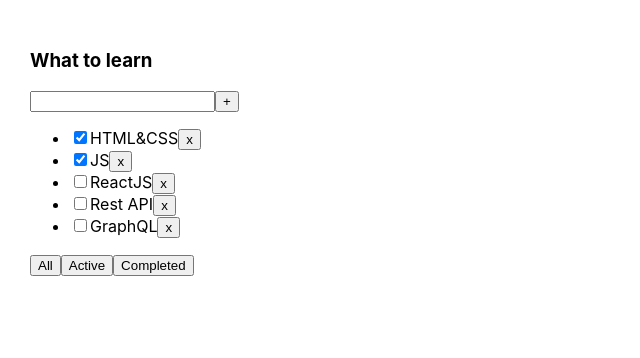
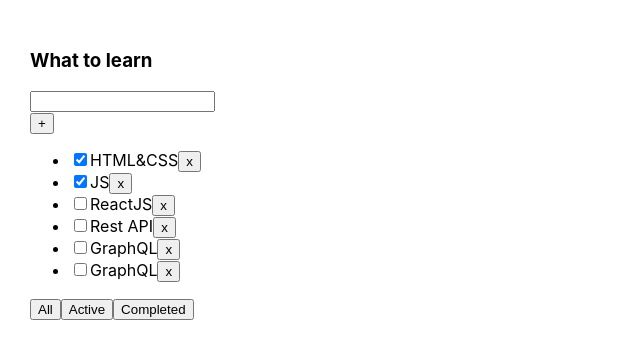
Before and after one commit to AndreySavchenkov/ToDoMain, a React (Create React App) app: page / in a window 1280 px wide. Shown: the top 358 px of the page, without its empty margins (0-640 px from the left). Built offline with nearby package versions, Linux system fonts and the light colour scheme.

Commit message:
lesson 8.04.2021

```diff
--- a/src/App.tsx
+++ b/src/App.tsx
@@ -8,11 +8,12 @@ export type FilterValuesType = "all" | "active" | "completed";
 function App() {
 
     let [tasks, setTasks] = useState([
-        {id: v1(), title: "HTML&CSS", isDone: true },
-        { id: v1(), title: "JS", isDone: true },
-        { id: v1(), title: "ReactJS", isDone: false },
-        { id: v1(), title: "Rest API", isDone: false },
-        { id: v1(), title: "GraphQL", isDone: false },
+        {id: v1(), title: "HTML&CSS", isDone: true},
+        {id: v1(), title: "JS", isDone: true},
+        {id: v1(), title: "ReactJS", isDone: false},
+        {id: v1(), title: "Rest API", isDone: false},
+        {id: v1(), title: "GraphQL", isDone: false},
+        {id: v1(), title: "GraphQL", isDone: false},
     ]);
 
     function removeTask(id: string) {
@@ -21,9 +22,7 @@ function App() {
     }
 
     let [filter, setFilter] = useState<FilterValuesType>("all");
-
     let tasksForTodolist = tasks;
-
     if (filter === "active") {
         tasksForTodolist = tasks.filter(t => t.isDone === false);
     }
@@ -35,10 +34,9 @@ function App() {
         setFilter(value);
     }
 
-    const addTask = () => {
-
-        let newTask = {id: v1(), title: 'New-Task!', isDone: false}
-        setTasks([newTask, ...tasks])
+    const AddTask = (title: string) => {
+        let newTask = {id: v1(), title: title, isDone: false};
+        setTasks([newTask,...tasks])
     }
 
     return (
@@ -47,7 +45,7 @@ function App() {
                       tasks={tasksForTodolist}
                       removeTask={removeTask}
                       changeFilter={changeFilter}
-                      addTask={addTask}
+                      AddTask={AddTask}
             />
         </div>
     );
--- /dev/null
+++ b/src/Input/Button.tsx
@@ -0,0 +1,20 @@
+import React from "react";
+
+type propsType = {
+    AddTask: (title: string) => void
+    setTitle: (title: string) => void
+    title: string
+}
+
+export const Button = (props: propsType) => {
+
+    const AddTaskHandler = () => {
+        props.AddTask(props.title);
+        props.setTitle('');
+    }
+
+    return(
+         <button onClick={AddTaskHandler}>+</button>
+
+    )
+}
--- /dev/null
+++ b/src/Input/Input.tsx
@@ -0,0 +1,33 @@
+import React, {ChangeEvent, KeyboardEvent, useState} from "react";
+
+type InputPropsType = {
+    AddTask: (title: string) => void
+    setTitle: (title: string) => void
+    title: string
+}
+
+
+export const Input = (props: InputPropsType) => {
+
+
+
+    const onChangeHandler = (event: ChangeEvent<HTMLInputElement>) => {
+        console.log(event.currentTarget.value)
+        props.setTitle(event.currentTarget.value)
+        console.log(props.title)
+    }
+
+    const onKeyPressHandler = (event: KeyboardEvent<HTMLInputElement>) => {
+
+        if(event.key === 'Enter') {
+            props.AddTask(props.title);
+            props.setTitle('');
+        }
+    }
+
+    return (
+        <div>
+            <input value={props.title} onChange={onChangeHandler} onKeyPress={onKeyPressHandler}/>
+        </div>
+    )
+}
--- a/src/Todolist.tsx
+++ b/src/Todolist.tsx
@@ -1,5 +1,7 @@
-import React from 'react';
+import React, {useState} from 'react';
 import {FilterValuesType} from './App';
+import {Input} from "./Input/Input";
+import {Button} from "./Input/Button";
 
 type TaskType = {
     id: string
@@ -12,33 +14,43 @@ type PropsType = {
     tasks: Array<TaskType>
     removeTask: (taskId: string) => void
     changeFilter: (value: FilterValuesType) => void
-    addTask: () => void
+    AddTask: (title: string) => void
 }
 
 export function Todolist(props: PropsType) {
+
+    let [title, setTitle] = useState('')
+
     return <div>
         <h3>{props.title}</h3>
-        <div>
-            <input/>
-            <button onClick={()=>{props.addTask()}}>+</button>
-        </div>
+        <Input AddTask={props.AddTask} title={title} setTitle={setTitle}/>
+        <Button title={title} AddTask={props.AddTask} setTitle={setTitle}/>
         <ul>
             {
                 props.tasks.map(t => <li key={t.id}>
-                    <input type="checkbox" checked={t.isDone}/>
+                    <input type="checkbox" checked={t.isDone} />
                     <span>{t.title}</span>
-                    <button onClick={ () => { props.removeTask(t.id) } }>x</button>
+                    <button onClick={() => {
+                        props.removeTask(t.id)
+                    }}>x
+                    </button>
                 </li>)
             }
         </ul>
         <div>
-            <button onClick={ () => { props.changeFilter("all") } }>
+            <button onClick={() => {
+                props.changeFilter("all")
+            }}>
                 All
             </button>
-            <button onClick={ () => { props.changeFilter("active") } }>
+            <button onClick={() => {
+                props.changeFilter("active")
+            }}>
                 Active
             </button>
-            <button onClick={ () => { props.changeFilter("completed") } }>
+            <button onClick={() => {
+                props.changeFilter("completed")
+            }}>
                 Completed
             </button>
         </div>
```
